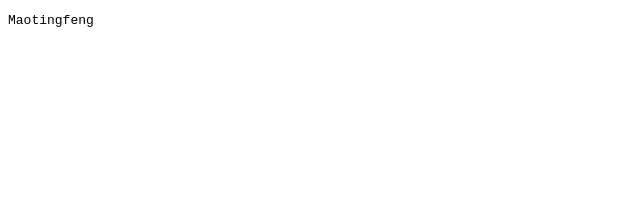
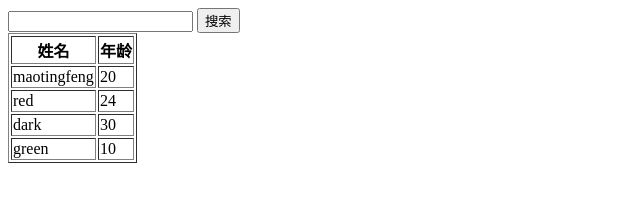
Before and after one commit to lcoder/miaov, a plain HTML site: page angular/index.html in a window 1280 px wide. Shown: the whole page, without its empty margins (0-640 px from the left). Drawn offline with nearby package versions, Linux system fonts and the light colour scheme.

Commit message:
表格的操作，排序，搜索过滤

```diff
--- a/angular/index.html
+++ b/angular/index.html
@@ -15,8 +15,20 @@ m1.filter("firstUppercase",function(){
     }
 });
 m1.controller("Aaa",["$scope","$filter",function($scope,$filter){
-    $scope.name = $filter("firstUppercase")("maotingfeng");
-
+    var origin_data = [
+        { name: "maotingfeng" , age: "20" } ,
+        { name: "red" , age: "24" } ,
+        { name: "dark" , age: "30" } ,
+        { name: "green" , age: "10" }
+    ]
+    $scope.dataList = origin_data ;
+    $scope.fnSort = function(args){
+        arguments.callee["fnSort"+args] = !arguments.callee["fnSort"+args] ;
+        $scope.dataList = $filter("orderBy")( $scope.dataList , args , arguments.callee["fnSort"+args] );
+    }
+    $scope.fnFilter = function(){
+        $scope.dataList = $filter("filter")( origin_data , $scope.filterVal );
+    }
 }]);
 //angular.bootstrap(document,["myApp"])           // 初始化模块
 
@@ -25,7 +37,18 @@ m1.controller("Aaa",["$scope","$filter",function($scope,$filter){
 <body>
 
     <div id="aa" ng-controller="Aaa">
-        <pre>{{ name | firstUppercase }}</pre>
+        <input type="text" ng-model="filterVal" >
+        <input type="button" ng-click="fnFilter()" value="搜索" >
+        <table border="1">
+            <tr>
+                <th ng-click="fnSort('name')">姓名</th>
+                <th ng-click="fnSort('age')">年龄</th>
+            </tr>
+            <tr ng-repeat=" data in dataList ">
+                <td>{{ data.name }}</td>
+                <td>{{ data.age }}</td>
+            </tr>
+        </table>
     </div>
 
 </body>
```
